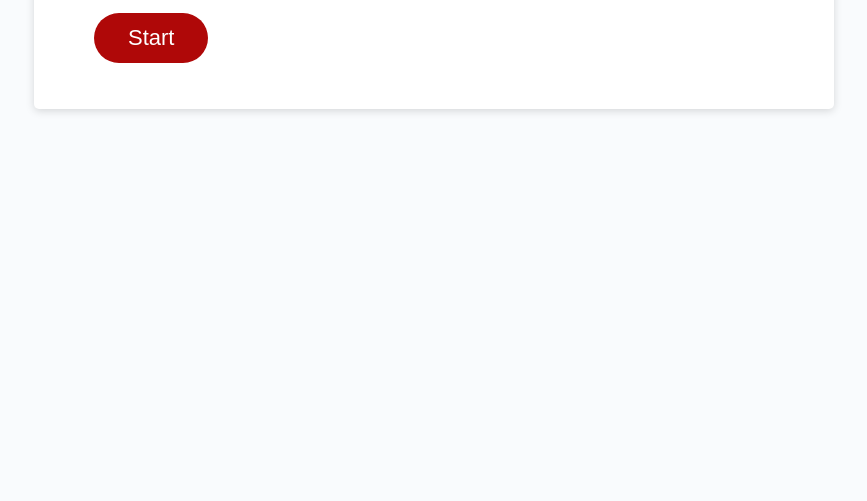
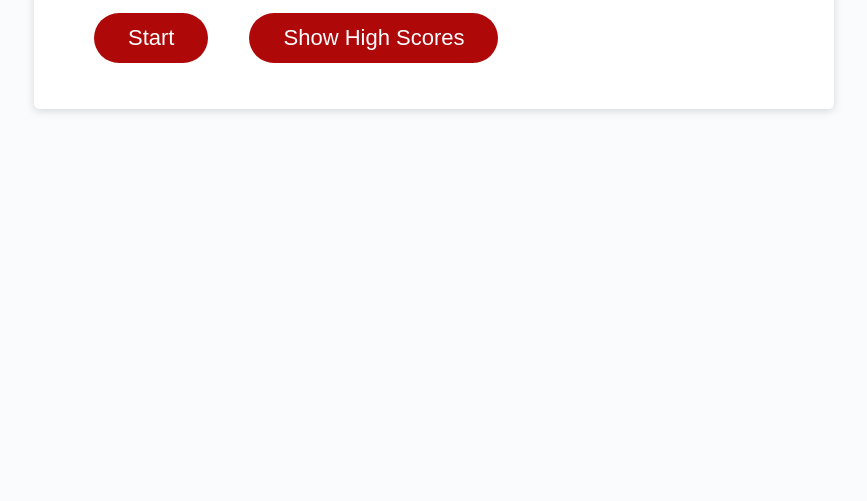
Before and after one commit to johnboy514/Quiz, a plain HTML site: page index.html in a window 1280 px wide. Shown: the part 299-800 px from the top of the page, without its empty margins (206-1073 px from the left). Drawn offline with Linux system fonts and the light colour scheme.

Commit message:
making show high scores function

```diff
--- a/assets/script.js
+++ b/assets/script.js
@@ -2,6 +2,7 @@
 var startBtn  = document.querySelector("#start");
 var textField  = document.querySelector(".card-body");
 var highScoreBtn = document.querySelector(".highScoreBtn");
+var showHighScoresBtn = document.querySelector(".showHighScoresBtn");
 var choiceBtn  = document.querySelector(".card-footer");
 var choiceBtn1  = document.querySelector("#choice1");
 var choiceBtn2  = document.querySelector("#choice2");
@@ -60,6 +61,7 @@ function writeQuestion() {
 questionText.textContent = questions[questionsPos];
 startBtn.style.display = 'none';
 choiceBtn.style.display = 'inline-block';
+showHighScoresBtn.style.display = 'none';
 choiceBtn1.textContent = (answersArray[currAnswers])[0];
 choiceBtn2.textContent = (answersArray[currAnswers])[1];
 choiceBtn3.textContent = (answersArray[currAnswers])[2];
@@ -132,6 +134,7 @@ function startCountdown(seconds) {
     localStorage.setItem("highscore", counter);
     localStorage.setItem("initials", initials);
     startBtn.style.display = 'inline-block';
+    showHighScoresBtn.style.display = 'inline-block';
     highScoreBtn.style.display = 'none';
     textField.style.display = 'none';
     questionsPos = 0;
@@ -143,3 +146,12 @@ function startCountdown(seconds) {
     questionText.textContent = "Click Start to begin";
     // add view high scores button to start to begin page to be shown high scores
  };
+
+ function showHighScores () {
+
+ };
+
+ function renderLastRegistered() {
+
+
+ };
--- a/assets/style.css
+++ b/assets/style.css
@@ -123,6 +123,22 @@ header {
   cursor: pointer;
 }
 
+.showHighScoresBtn {
+    border: none;
+    background-color: hsl(360, 91%, 36%);
+    border-radius: 25px;
+    box-shadow: rgba(0, 0, 0, 0.1) 0px 1px 6px 0px rgba(0, 0, 0, 0.2) 0px 1px 1px
+      0px;
+    color: hsl(0, 0%, 100%);
+    display: inline-block;
+    font-size: 22px;
+    line-height: 22px;
+    margin: 16px 16px 16px 20px;
+    padding: 14px 34px;
+    text-align: center;
+    cursor: pointer;
+  }
+
 button[disabled] {
   cursor: default;
   background: #c0c7cf;
--- a/index.html
+++ b/index.html
@@ -32,6 +32,7 @@
         </div>
         <button id="start" class="startBtn">Start</button>
         <button id="highScore" class="highScoreBtn">Submit Score</button>
+        <button id="showHighScores" class="showHighScoresBtn">Show High Scores</button>
       </div>
     </div>
     <script src="assets/script.js"></script>
```
